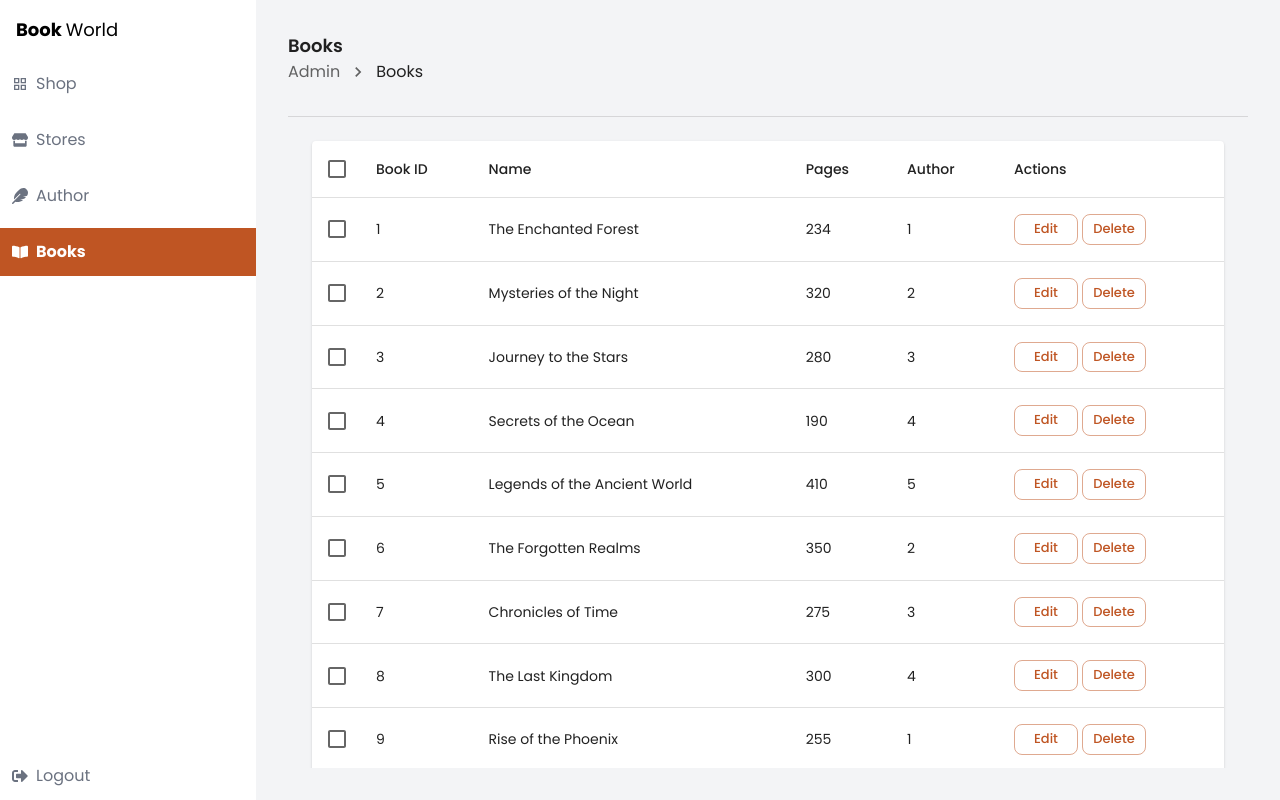
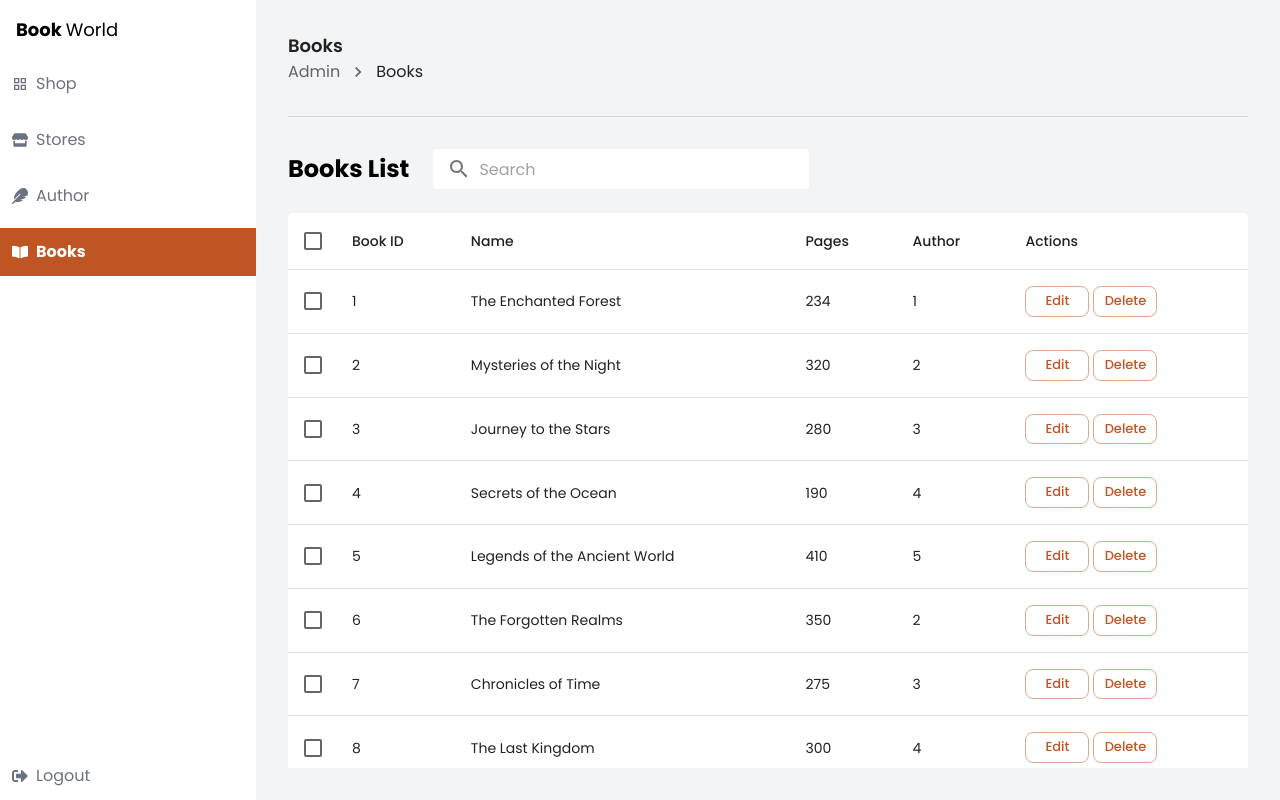
Before and after one commit to aahmedramy1/bookworld, a React (Create React App) app: page /admin/books in a window 1280 px wide. Built offline with nearby package versions, Linux system fonts and the light colour scheme.

Commit message:
feat: Filter books

```diff
--- a/src/App.js
+++ b/src/App.js
@@ -7,9 +7,9 @@
     return (
         <div className="flex h-screen ">
             <Sidebar />
-            <div className="w-4/5 flex flex-col bg-gray-100 p-8">
+            <div className="w-4/5 flex flex-col bg-gray-100 p-8 gap-8">
                 <Navbar />
-                <div className="flex-1 p-6  overflow-auto">
+                <div className="flex-1 overflow-auto">
                     <AppRouter />
                 </div>
             </div>
--- a/src/components/GenericList.jsx
+++ b/src/components/GenericList.jsx
@@ -1,5 +1,5 @@
 import React, { useState } from 'react';
-import PropTypes from 'prop-types';
+
 import {
     Table,
     TableBody,
@@ -152,22 +152,4 @@
     );
 };
 
-GenericList.propTypes = {
-    data: PropTypes.array.isRequired,
-    columns: PropTypes.arrayOf(
-        PropTypes.shape({
-            field: PropTypes.string,
-            headerName: PropTypes.string,
-            renderCell: PropTypes.func,
-            actions: PropTypes.arrayOf(
-                PropTypes.shape({
-                    label: PropTypes.string.isRequired,
-                    onClick: PropTypes.func.isRequired,
-                })
-            )
-        })
-    ).isRequired,
-    onSelectionChange: PropTypes.func,
-};
-
 export default GenericList;
--- a/src/pages/Books.jsx
+++ b/src/pages/Books.jsx
@@ -1,16 +1,35 @@
-import React, { useState } from 'react';
+import React, { useState, useMemo, useEffect, useCallback } from 'react';
 import GenericList from '../components/GenericList';
-import {useSelector} from "react-redux";
+import { useDispatch, useSelector } from "react-redux";
+import { InputAdornment, TextField } from "@mui/material";
+import SearchIcon from "@mui/icons-material/Search";
+import { debounce } from "lodash";
+import { filterBooksByName } from "../redux/slices/booksSlice";
 
 const Books = () => {
     const [selectedRows, setSelectedRows] = useState([]);
-    const data = useSelector(state => state.books);
+    const [search, setSearch] = useState("");
+    const data = useSelector(state => state.books.filteredBooks);
+    const dispatch = useDispatch();
+
+    const onSearch = useCallback((searchTerm) => {
+        dispatch(filterBooksByName(searchTerm));
+    }, [dispatch]);
+
+    const debouncedSearch = useMemo(() => debounce(onSearch, 300), [onSearch]);
+
+
+    useEffect(() => {
+        return () => {
+            debouncedSearch.cancel();
+        };
+    }, [debouncedSearch]);
 
     const columns = [
-        {field: 'id', headerName: 'Book ID'},
+        { field: 'id', headerName: 'Book ID' },
         { field: 'name', headerName: 'Name' },
-        {field: 'pageCount', headerName: 'Pages'},
-        {field: 'authorId', headerName: 'Author'},
+        { field: 'pageCount', headerName: 'Pages' },
+        { field: 'authorId', headerName: 'Author' },
         {
             headerName: 'Actions',
             actions: [
@@ -35,13 +54,45 @@
         console.log('Selected rows:', newSelectedRows);
     };
 
+    const handleChange = (event) => {
+        const value = event.target.value;
+        setSearch(value);
+        debouncedSearch(value);
+    };
+
     return (
-        <div>
-            <GenericList
-                data={data}
-                columns={columns}
-                onSelectionChange={handleSelectionChange}
-            />
+        <div className="flex flex-col gap-6 max-h-full">
+            <div className="flex gap-6 items-center">
+                <div className="text-black font-bold text-2xl">
+                    Books List
+                </div>
+                <TextField
+                    className="bg-white rounded"
+                    variant={"outlined"}
+                    placeholder="Search"
+                    value={search}
+                    onChange={handleChange}
+                    size="small"
+                    sx={{
+                        "& fieldset": { border: "none" },
+                        "& .MuiOutlinedInput-root": { backgroundColor: "white" }
+                    }}
+                    InputProps={{
+                        startAdornment: (
+                            <InputAdornment position="start">
+                                <SearchIcon />
+                            </InputAdornment>
+                        ),
+                    }}
+                />
+            </div>
+            <div className="overflow-auto">
+                <GenericList
+                    data={data}
+                    columns={columns}
+                    onSelectionChange={handleSelectionChange}
+                />
+            </div>
         </div>
     );
 };
--- a/src/redux/slices/booksSlice.js
+++ b/src/redux/slices/booksSlice.js
@@ -3,26 +3,38 @@
 
 const booksSlice = createSlice({
     name: "books",
-    initialState: booksData,
+    initialState: {
+        allBooks: booksData,  // Store all books here
+        filteredBooks: booksData, // This changes based on filtering
+    },
     reducers: {
         addBook: (state, action) => {
-            state.push(action.payload);
+            state.allBooks.push(action.payload);
+            state.filteredBooks.push(action.payload);
         },
         editBook: (state, action) => {
             const { id, name, pageCount, authorId, storeIds } = action.payload;
-            const book = state.find((b) => b.id === id);
+            const book = state.allBooks.find((b) => b.id === id);
             if (book) {
                 book.name = name;
                 book.pageCount = pageCount;
                 book.authorId = authorId;
                 book.storeIds = storeIds;
             }
+            state.filteredBooks = state.allBooks;
         },
         removeBook: (state, action) => {
-            return state.filter((b) => b.id !== action.payload);
+            state.allBooks = state.allBooks.filter((b) => b.id !== action.payload);
+            state.filteredBooks = state.filteredBooks.filter((b) => b.id !== action.payload);
+        },
+        filterBooksByName: (state, action) => {
+            const searchTerm = action.payload.toLowerCase();
+            state.filteredBooks = state.allBooks.filter((book) =>
+                book.name.toLowerCase().includes(searchTerm)
+            );
         },
     },
 });
 
-export const { addBook, editBook, removeBook } = booksSlice.actions;
+export const { addBook, editBook, removeBook, filterBooksByName } = booksSlice.actions;
 export default booksSlice.reducer;
```
